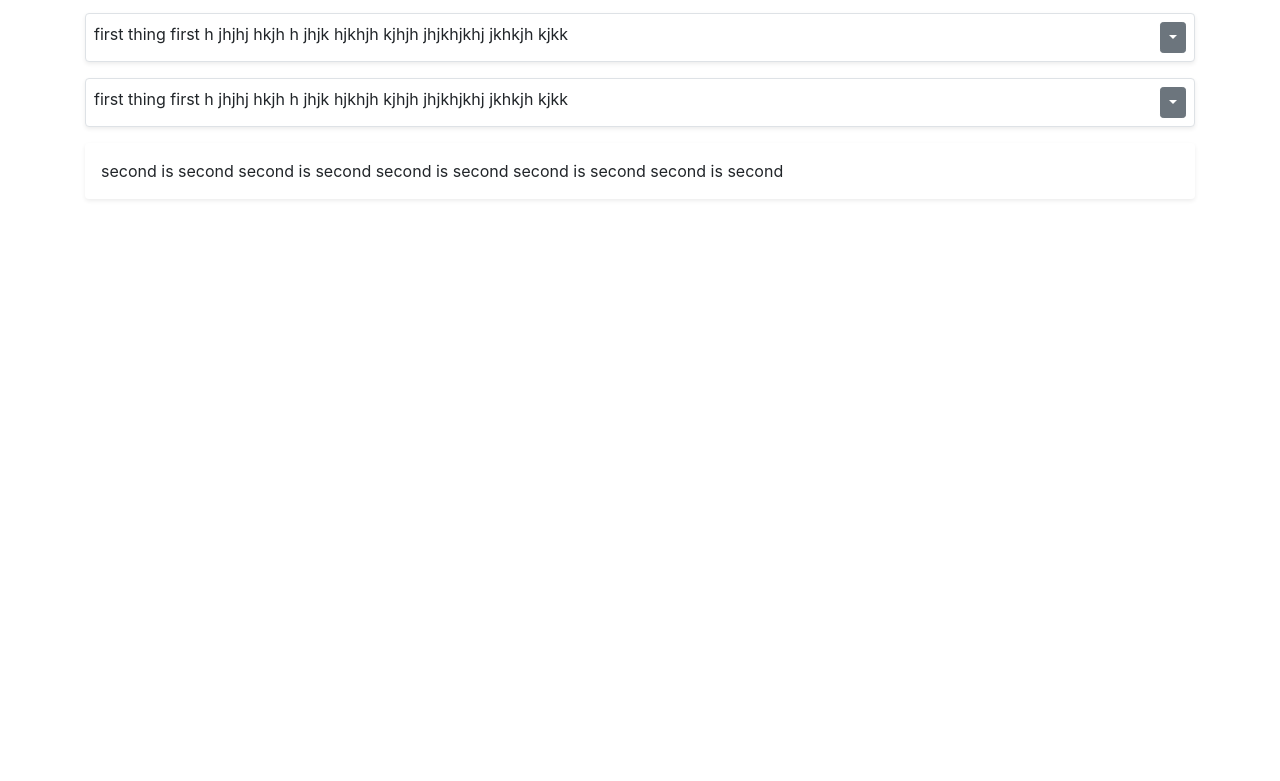
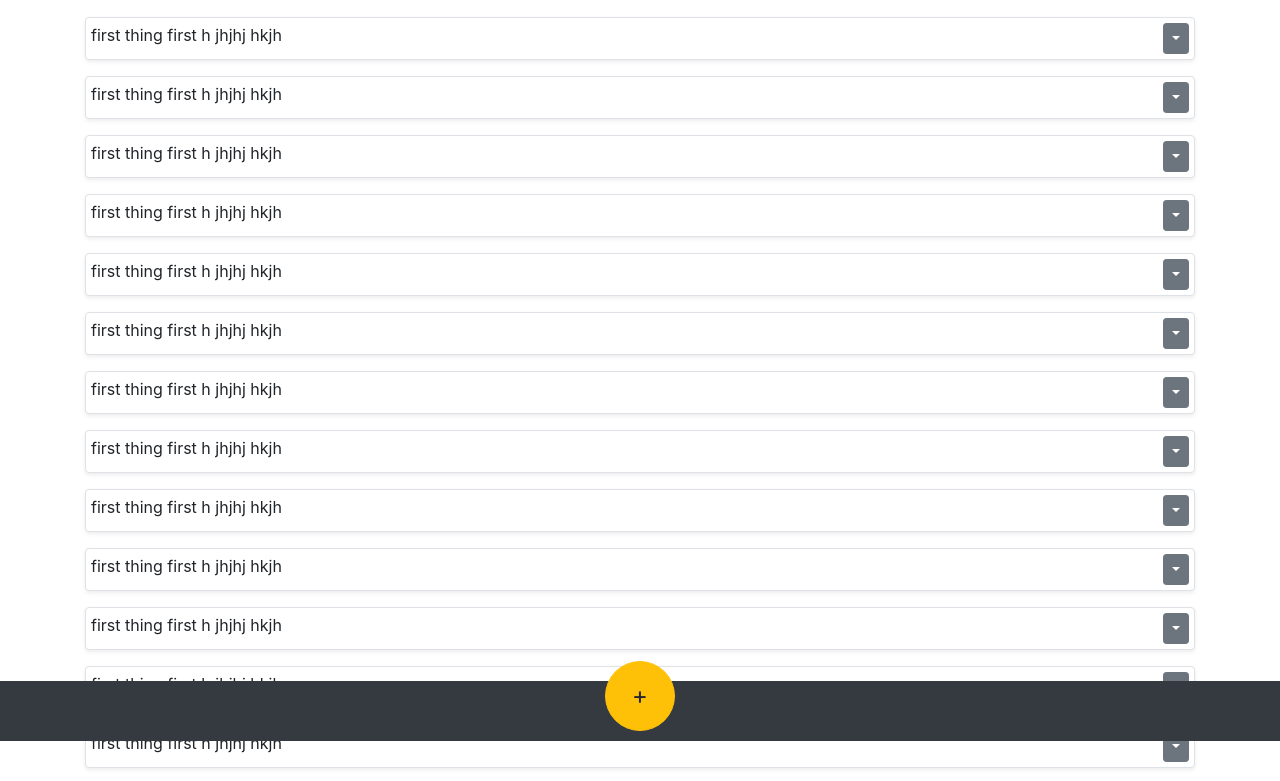
Before and after one commit to aliaydin/todoUi, a plain HTML site: page index.html in a window 1280 px wide. Shown: the part 59-840 px from the top of the page. Before the commit the page ends 800 px from the top, so only its background shows below. Drawn offline with nearby package versions, Linux system fonts and the light colour scheme.

Commit message:
fixed header and footer, add item button

```diff
--- a/index.html
+++ b/index.html
@@ -8,11 +8,54 @@
     <!-- Bootstrap CSS -->
     <link rel="stylesheet" href="https://stackpath.bootstrapcdn.com/bootstrap/4.4.1/css/bootstrap.min.css" integrity="sha384-Vkoo8x4CGsO3+Hhxv8T/Q5PaXtkKtu6ug5TOeNV6gBiFeWPGFN9MuhOf23Q9Ifjh" crossorigin="anonymous">
 
-    <title>Hello, world!</title>
+    <title>not only toDo</title>
+
+    <style>
+        body {
+            padding:60px 0;
+        }
+
+        footer nav {
+            height: 60px;
+        }
+
+        .todo-item-inner {
+            display: flex;
+            justify-content: space-between;
+            padding: 5px;
+        }
+
+        .btn-circle.btn-xl {
+            width: 70px;
+            height: 70px;
+            padding: 10px 16px;
+            border-radius: 35px;
+            font-size: 24px;
+            line-height: 1.33;
+        }
+
+        .btn-circle {
+            width: 30px;
+            height: 30px;
+            padding: 6px 0px;
+            border-radius: 15px;
+            text-align: center;
+            font-size: 12px;
+            line-height: 1.42857;
+        }
+
+        #addButton {
+
+            margin-top: -30px;
+            margin-left: auto;
+            margin-right: auto;
+        }
+    </style>
   </head>
   <body>
 
-    <nav class="navbar navbar-expand-lg navbar-light bg-light">
+    <header>
+        <nav class="navbar fixed-top navbar-expand-lg navbar-dark bg-dark">
         <button class="navbar-toggler" type="button" data-toggle="collapse" data-target="#mainNavigation"
         aria-controls="mainNavigation" aria-expanded="false" aria-label="Toggle navigation">
           <span class="navbar-toggler-icon"></span>
@@ -37,15 +80,18 @@
           </form> -->
         </div>
     </nav>
+    </header>
 
     <div class="container">
 
-        <div class="shadow-sm bg-white rounded border my-3 p-2">
+        <div id="todoItemContainer" >
 
-            <div class="clearfix">
-                <div class="float-left" style="width: 90%">first thing first h jhjhj hkjh h jhjk hjkhjh kjhjh jhjkhjkhj jkhkjh kjkk</div>
+            <div class="todo-item shadow-sm bg-white rounded border my-3">
 
-                <div class="btn-group float-right">
+                <div class="todo-item-inner">
+                    <div class="todo-text">first thing first h jhjhj hkjh</div>
+
+                    <div class="btn-group">
                         <button type="button" class="btn btn-secondary btn-sm dropdown-toggle" data-toggle="dropdown" aria-haspopup="true" aria-expanded="false"></button>
                         <div class="dropdown-menu dropdown-menu-right">
                         <button class="dropdown-item" type="button">Complete</button>
@@ -58,35 +104,34 @@
 
             </div>
 
-        <div class="shadow-sm bg-white rounded border my-3 p-2">
-
-            <div class="clearfix">
-                <div class="float-left" style="width: 90%">first thing first h jhjhj hkjh h jhjk hjkhjh kjhjh jhjkhjkhj jkhkjh kjkk</div>
-
-                <div class="btn-group float-right">
-                    <button type="button" class="btn btn-secondary btn-sm dropdown-toggle" data-toggle="dropdown" aria-haspopup="true" aria-expanded="false"></button>
-                    <div class="dropdown-menu dropdown-menu-right">
-                    <button class="dropdown-item" type="button">Complete</button>
-                    <button class="dropdown-item" type="button">Edit</button>
-                    <div class="dropdown-divider"></div>
-                    <button class="dropdown-item" type="button">Delete</button>
-                    </div>
-                </div>
         </div>
 
     </div>
 
-        <div class="shadow-sm p-3 bg-white rounded my-3">second is second second is second second is second second is second second is second</div>
-
-    </div>
-
-
-
+    <footer>
+        <nav class="navbar navbar-expand-md navbar-dark bg-dark fixed-bottom">
+            <button id="addButton" type="btn" class="btn btn-warning btn-circle btn-xl">+</button>
+        </nav>
+    </footer>
 
     <!-- Optional JavaScript -->
     <!-- jQuery first, then Popper.js, then Bootstrap JS -->
     <script src="https://code.jquery.com/jquery-3.4.1.slim.min.js" integrity="sha384-J6qa4849blE2+poT4WnyKhv5vZF5SrPo0iEjwBvKU7imGFAV0wwj1yYfoRSJoZ+n" crossorigin="anonymous"></script>
     <script src="https://cdn.jsdelivr.net/npm/popper.js@1.16.0/dist/umd/popper.min.js" integrity="sha384-Q6E9RHvbIyZFJoft+2mJbHaEWldlvI9IOYy5n3zV9zzTtmI3UksdQRVvoxMfooAo" crossorigin="anonymous"></script>
     <script src="https://stackpath.bootstrapcdn.com/bootstrap/4.4.1/js/bootstrap.min.js" integrity="sha384-wfSDF2E50Y2D1uUdj0O3uMBJnjuUD4Ih7YwaYd1iqfktj0Uod8GCExl3Og8ifwB6" crossorigin="anonymous"></script>
+
+    <script>
+        $(function(){
+
+            let template = $("#todoItemContainer").html();
+
+            for(var i = 0; i < 20; i++) {
+                $("#todoItemContainer").append(template);
+            }
+
+            $("#addButton").click(function(){ alert('soon...'); });
+        })
+    </script>
+
   </body>
 </html>
```
Lines whose indentation alone changed are shown as unchanged.
